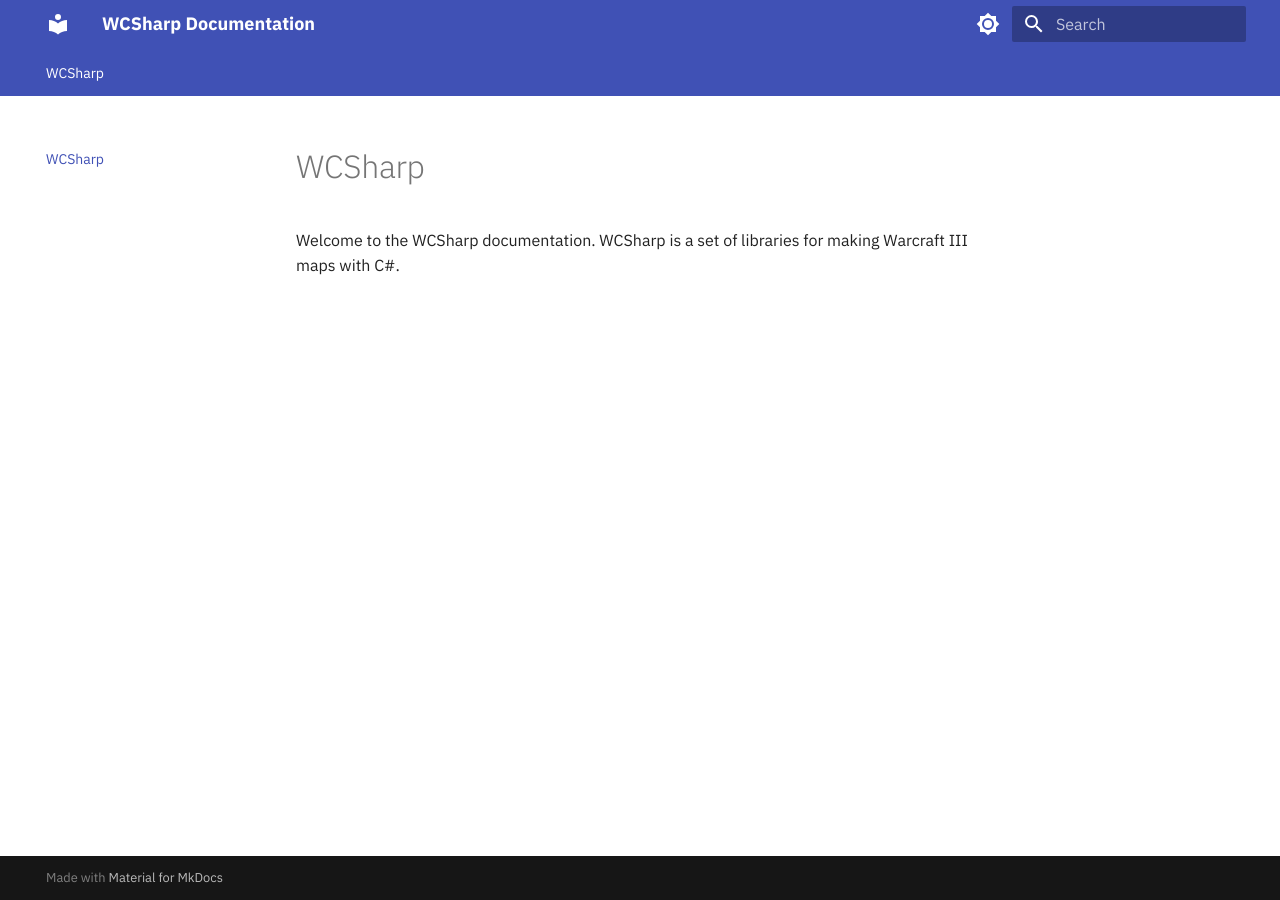
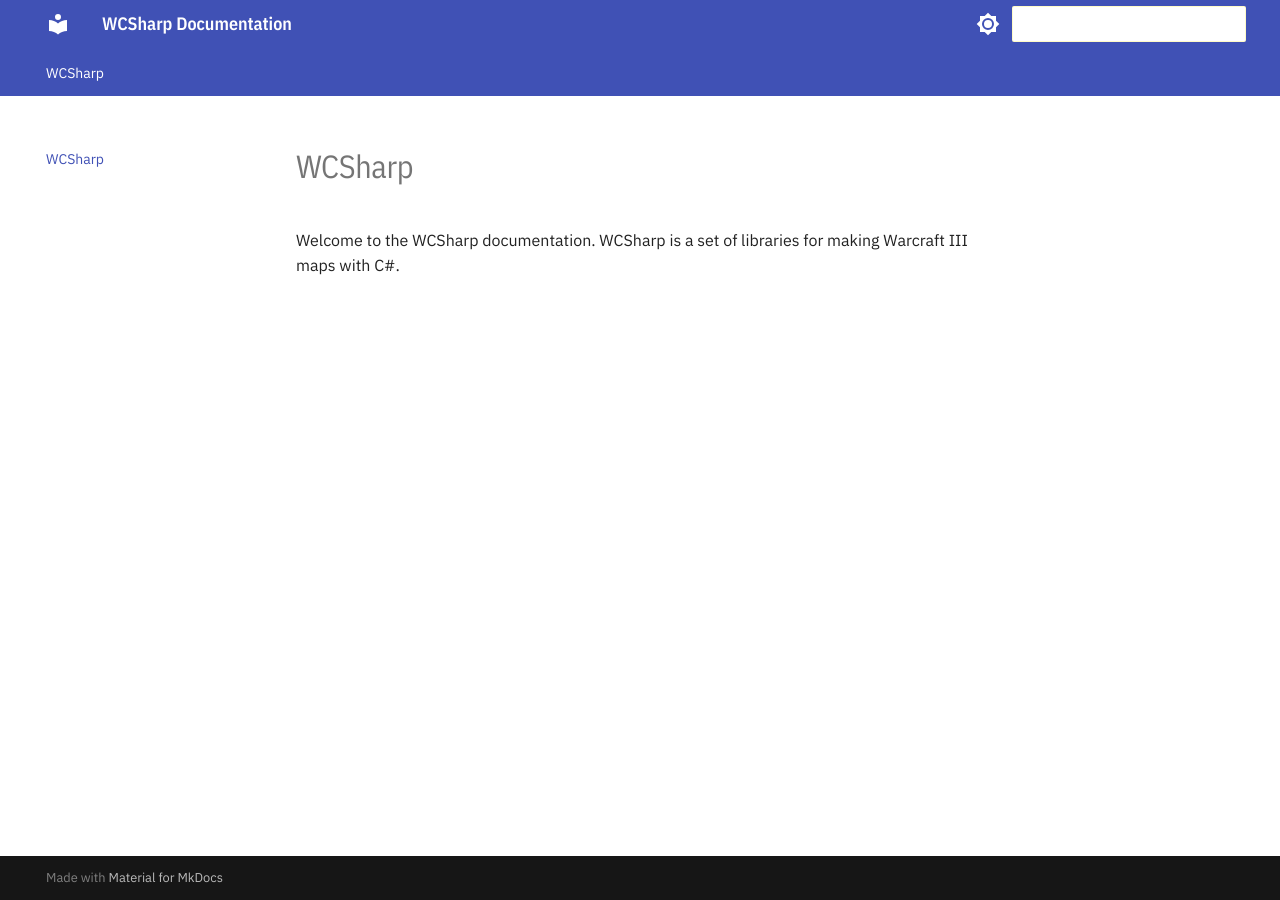
Before and after one commit to mdlsvensson/WCSharp-docs, an MkDocs documentation site: the page built from docs/index.md, in a window 1280 px wide. Built offline with MkDocs 1.6.1 and Material for MkDocs 9.7.7, drawn with Linux system fonts in a browser that asks for light colours.

Commit message:
hacky stylings

```diff
--- a/docs/stylesheets/extra.css
+++ b/docs/stylesheets/extra.css
@@ -1,22 +1,104 @@
+@import url('https://fonts.googleapis.com/css2?family=IBM+Plex+Sans+Condensed:ital,wght@0,100;0,200;0,300;0,400;0,500;0,600;0,700;1,100;1,200;1,300;1,400;1,500;1,600;1,700&display=swap');
+
 [data-md-color-scheme="wcsharp"] {
     color-scheme: dark;
 
     --md-default-bg-color: #18252f;
     --md-default-fg-color--light: #fffbbb;
+    --md-default-fg-color: #ffffff;
 
     --md-primary-bg-color: #fffbbb;
-    --md-primary-fg-color: #18252f;
+    --md-primary-fg-color: #233844;
 
-    --md-accent-fg-color: rgba(170, 210, 218, 0.7);
+    --md-accent-fg-color: rgba(170, 210, 218, 0.75);
     --md-accent-fg-color--transparent: #1d583e;
 
     --md-accent-bg-color: #1d583e;
-    --md-accent-bg-color--light: #1d583e;
+    --md-accent-bg-color--light: #318879;
 
     --md-typeset-color: #ffffff;
     --md-typeset-a-color: #aad2da;
+
+    --md-code-bg-color: #233844;
+    --md-code-fg-color: #fff;
+
+    --md-code-hl-name-color: #fff;
+    --md-code-hl-punctuation-color: #b12c39;
+    --md-code-hl-operator-color: #fff;
+
+    --md-color-gray: #42657a;
 }
 
-/* --md-primary-bg-color--light: hsla(0, 0%, 100%, 0.7);
---md-primary-fg-color--light: hsla(#{hex2hsl($clr-indigo-400)}, 1);
---md-primary-fg-color--dark: hsla(#{hex2hsl($clr-indigo-700)}, 1);
+h1,
+h2,
+h3,
+h4,
+h5,
+h6,
+.md-header__topic,
+.md-nav__title {
+    font-family: "IBM Plex Sans Condensed", sans-serif;
+}
+
+.md-header__topic:first-child {
+    font-weight: 600;
+}
+
+.md-typeset a {
+    transition: color .1s ease;
+}
+
+.md-search-result .md-typeset h2 mark {
+    font-size: 1.5625em;
+}
+
+.md-search-result .md-typeset h1 mark {
+    color: var(--md-typeset-color);
+    text-decoration: underline;
+}
+
+.md-search-result .md-typeset {
+    color: var(--md-typeset-color);
+}
+
+.md-search-result__meta {
+    color: var(--md-color-gray);
+    user-select: none;
+}
+
+.md-search-result__input {
+    color: var(--md-color-gray) !important;
+}
+
+ul.md-nav__list li.md-nav__item a.md-nav__link.md-nav__link--passed {
+    color: var(--md-typeset-color);
+}
+
+ul.md-nav__list li.md-nav__item a.md-nav__link.md-nav__link--active {
+    color: var(--md-typeset-a-color);
+}
+
+.md-search__form {
+    background-color: var(--md-default-bg-color);
+    transition: border .3s ease;
+    border: 1px solid rgba(255, 251, 187, .8);
+}
+
+.md-search__form:hover {
+    background-color: var(--md-default-bg-color);
+}
+
+.md-search__form:focus-within {
+    border-color: rgba(255, 251, 187, 0);
+    border-bottom: 1px solid rgba(255, 251, 187, .8);
+    transition: none;
+}
+
+div.language-text,
+div.language-cs {
+    box-shadow: var(--md-shadow-z2);
+}
+
+.highlight span.filename {
+    border-bottom: .05rem solid var(--md-default-bg-color);
+}
```
